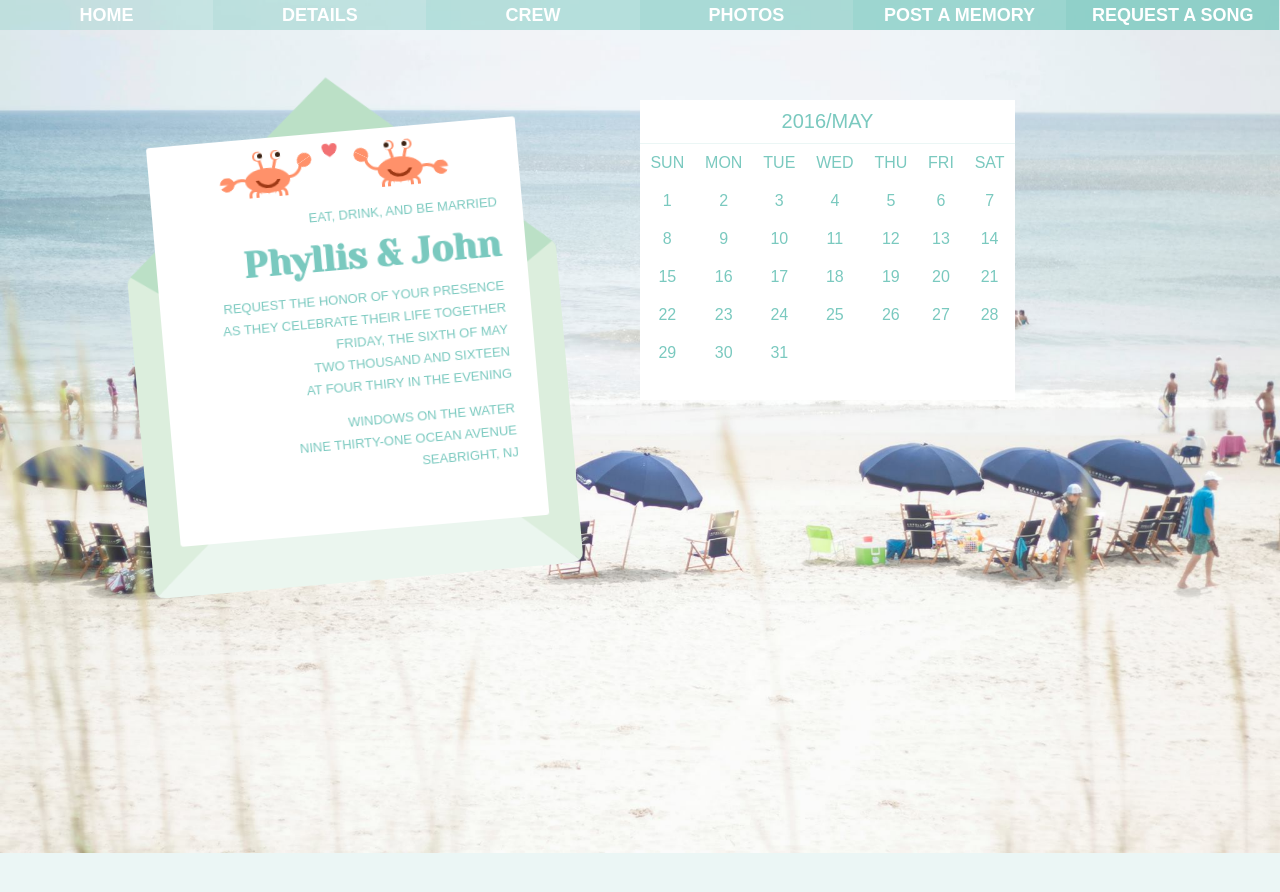
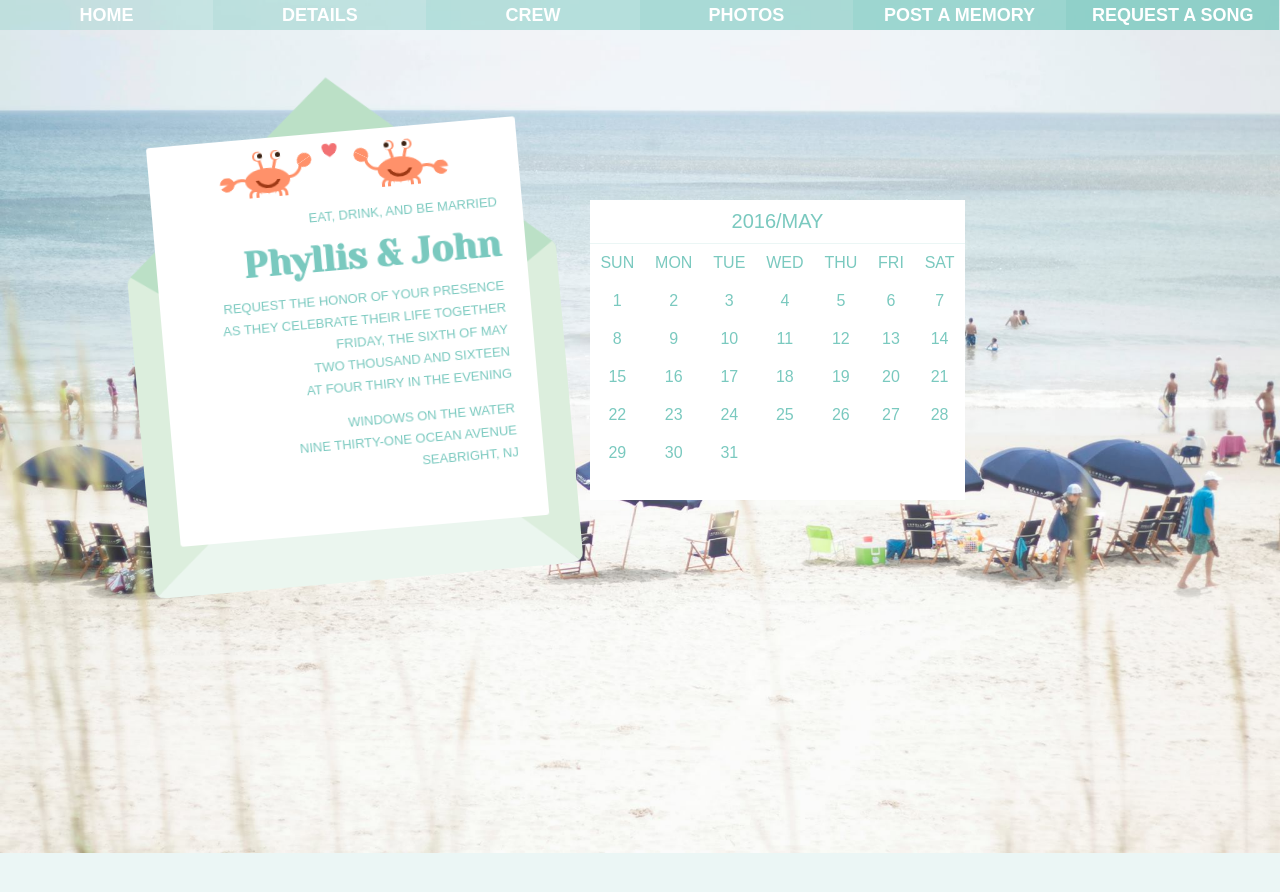
Before and after one commit to phyllisandjohn/phyllisandjohn.github.io, a Jekyll site: the page details/index.html, which Jekyll copies as it is, in a window 1280 px wide. Shown: the top 892 px of the page. Built offline with Jekyll 4.4.1, drawn with Linux system fonts in a browser that asks for light colours.

Commit message:
Update index.html

```diff
--- a/details/index.html
+++ b/details/index.html
@@ -31,8 +31,8 @@
 .calendar {
 	position: absolute;
 	left: 50%;
-	margin-left: 0px;
-	margin-top: 100px;
+	margin-left: -50px;
+	margin-top: 200px;
 	width: 375px;
 	height: 300px;
 	background: #fff;
```
